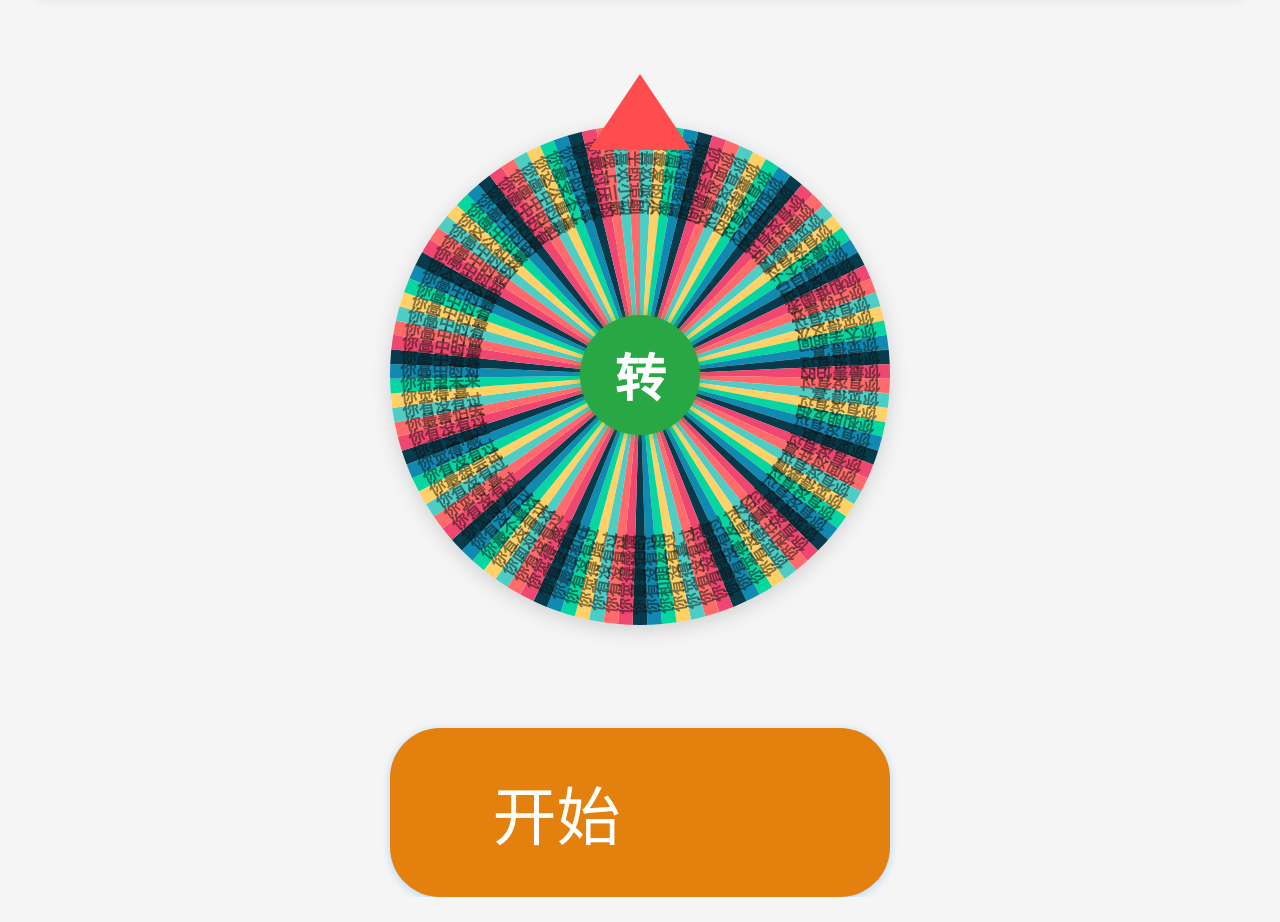
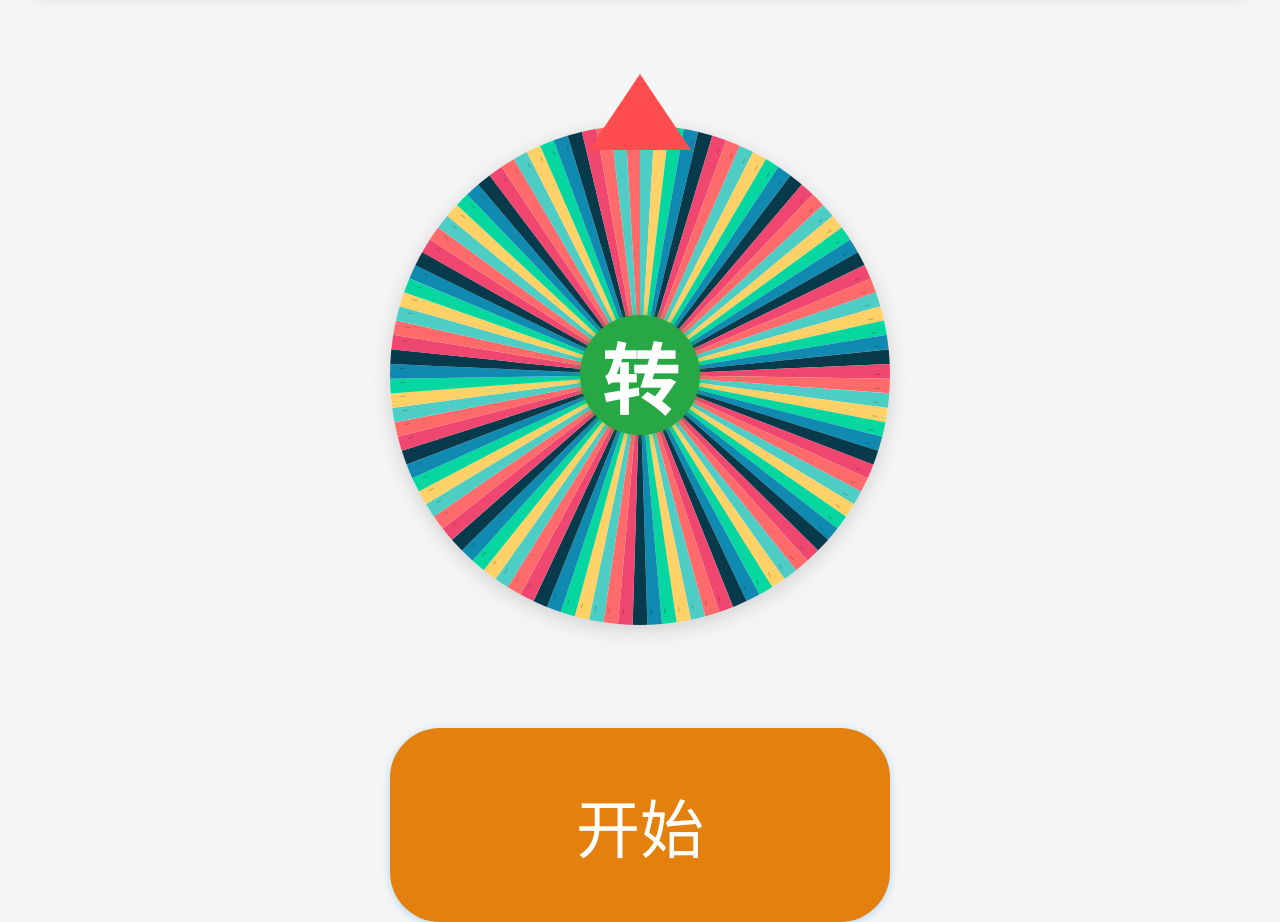
Before and after one commit to sushuaishuai777/zhenxinhuazhuanpan.-github.io, a plain HTML site: page index.html in a window 1280 px wide. Shown: the part 536-1458 px from the top of the page. Before the commit the page ends 1433 px from the top, so only its background shows below. Drawn offline with Linux system fonts and the light colour scheme.

Commit message:
Add files via upload

```diff
--- a/index.html
+++ b/index.html
@@ -88,7 +88,7 @@
             left: 0;
             width: 100%;
             height: 100%;
-            color: rgba(15, 15, 15, 0.5);
+            color: rgba(15, 15, 15, 0.6);
             font-weight: bold;
             /* text-shadow: 1px 1px 2px rgba(0, 0, 0, 0.5); */
             pointer-events: none;
@@ -99,6 +99,7 @@
             /* 从中心向外推 */
             box-sizing: border-box;
             white-space: nowrap;
+            font-size: 1px;
         }
 
         .pointer {
@@ -131,7 +132,7 @@
             display: flex;
             align-items: center;
             justify-content: center;
-            font-size: 4vw;
+            font-size: 6vw;
             font-weight: bold;
             cursor: pointer;
             box-shadow: 0 0 15px rgba(40, 167, 69, 0.5);
@@ -147,7 +148,7 @@
 
         .control-btn {
             margin-top: 8vw;
-            padding: 3vw 8vw;
+            padding: 4vw 6vw;
             font-size: 5vw;
             background-color: #e4800d;
             color: white;
@@ -156,6 +157,8 @@
             cursor: pointer;
             box-shadow: 0 2px 8px rgba(24, 144, 255, 0.3);
             transition: all 0.2s ease;
+            display: grid;
+            place-items: center;
         }
 
         .control-btn:active {
```
